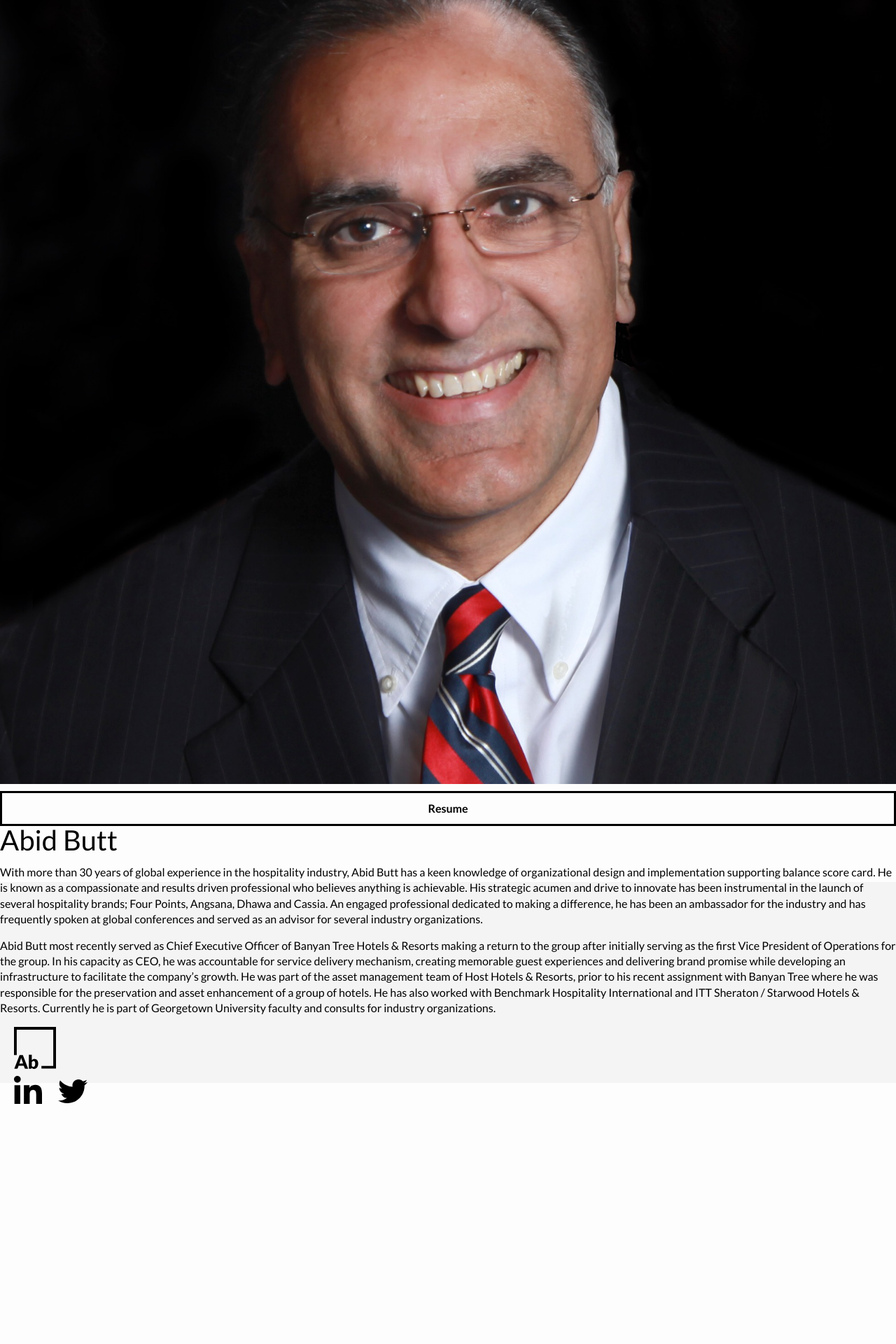
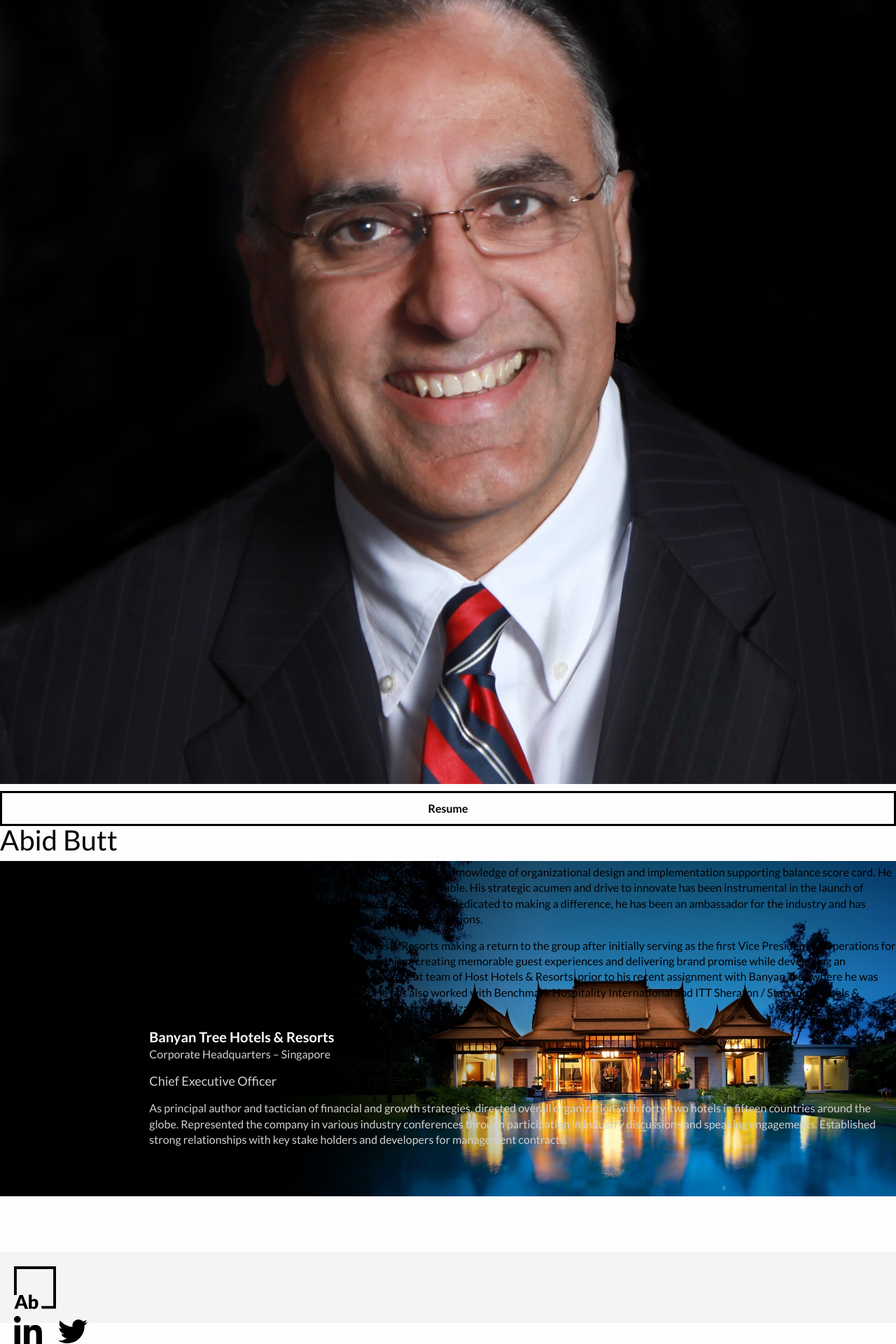
Before and after one commit to naher94/abid-butt.com, a Jekyll site: the page built from index.html, in a window 1280 px wide. Shown: the part 674-2594 px from the top of the page at 70% size. Built offline with Jekyll 4.4.1, drawn with Linux system fonts in a browser that asks for light colours; before the commit the page ends 2251 px from its top, so only the background shows below that.

Commit message:
Featured Section Added

```diff
--- a/_layouts/default.html
+++ b/_layouts/default.html
@@ -7,7 +7,7 @@
 
     {% include header.html %}
 
-    <div class="row page-content">
+    <div class="page-content">
         {{ content }}
     </div>
 
--- a/css/abid.scss
+++ b/css/abid.scss
@@ -10,6 +10,7 @@
 // Colors
 $ab-black: #000000;
 $ab-grey: #F4F4F4;
+$ab-white: #D1D1D1;
 
 // Fonts
 @import url('https://fonts.googleapis.com/css?family=Lato:300,400,700,900');
@@ -89,6 +90,40 @@
   }
 }
 
+.bio-section{
+  margin-bottom: 50px;
+}
+
+.featured{
+  background-color: $ab-black;
+  color: white;
+  padding-top: 70px;
+  padding-bottom: 70px;
+  background-image: url("../img/banyantree.png");
+  background-position: right;
+  background-repeat: no-repeat;
+  h2{
+    color: white;
+    font-size: 20px;
+    font-weight: $bold;
+    margin-bottom: 0px;
+  }
+  h3{
+    color: $ab-white;
+    font-size: 16px;
+  }
+  h4{
+    color: $ab-white;
+    font-size: 18px;
+  }
+  p{
+    color: $ab-white;
+    margin-bottom: 0px;
+    //font-size: 14px;
+  }
+
+}
+
 footer{
   padding: 20px;
   background-color: $ab-grey;
--- a/index.html
+++ b/index.html
@@ -1,7 +1,7 @@
 ---
 layout: default
 ---
-<section>
+<div class="row bio-section">
   <div class="medium-9 medium-centered">
     <div class="small-12 medium-4 columns">
       <img class="no-select profile-pic" src="img/abid.png" alt="Abid Butt">
@@ -13,8 +13,14 @@
       <p>Abid Butt most recently served as Chief Executive Officer of Banyan Tree Hotels & Resorts making a return to the group after initially serving as the first Vice President of Operations for the group.  In his capacity as CEO, he was accountable for service delivery mechanism, creating memorable guest experiences and delivering brand promise while developing an infrastructure to facilitate the company’s growth.  He was part of the asset management team of Host Hotels & Resorts, prior to his recent assignment with Banyan Tree where he was responsible for the preservation and asset enhancement of a group of hotels.  He has also worked with Benchmark Hospitality International and ITT Sheraton / Starwood Hotels & Resorts.  Currently he is part of Georgetown University faculty and consults for industry organizations.</p>
     </div>
   </div>
-</section>
+</div>
 
-<section class="featured">
-
-</section>
+<div class="row expanded featured">
+  <div class="small-12 medium-4 large-offset-2 columns">
+    <h2>Banyan Tree Hotels & Resorts</h2>
+    <h3>Corporate Headquarters – Singapore</h3>
+    <h4>Chief Executive Officer</h4>
+    <p>As principal author and tactician of financial and growth strategies, directed overall organization with forty-two hotels in fifteen countries around the globe. Represented the company in various industry conferences through participation in industry discussions and speaking engagements. Established strong relationships with key stake holders and developers for management contracts.
+    </p>
+  </div>
+</div>
```
Also changed, not shown: img/banyantree.png (added), 6 other files.
